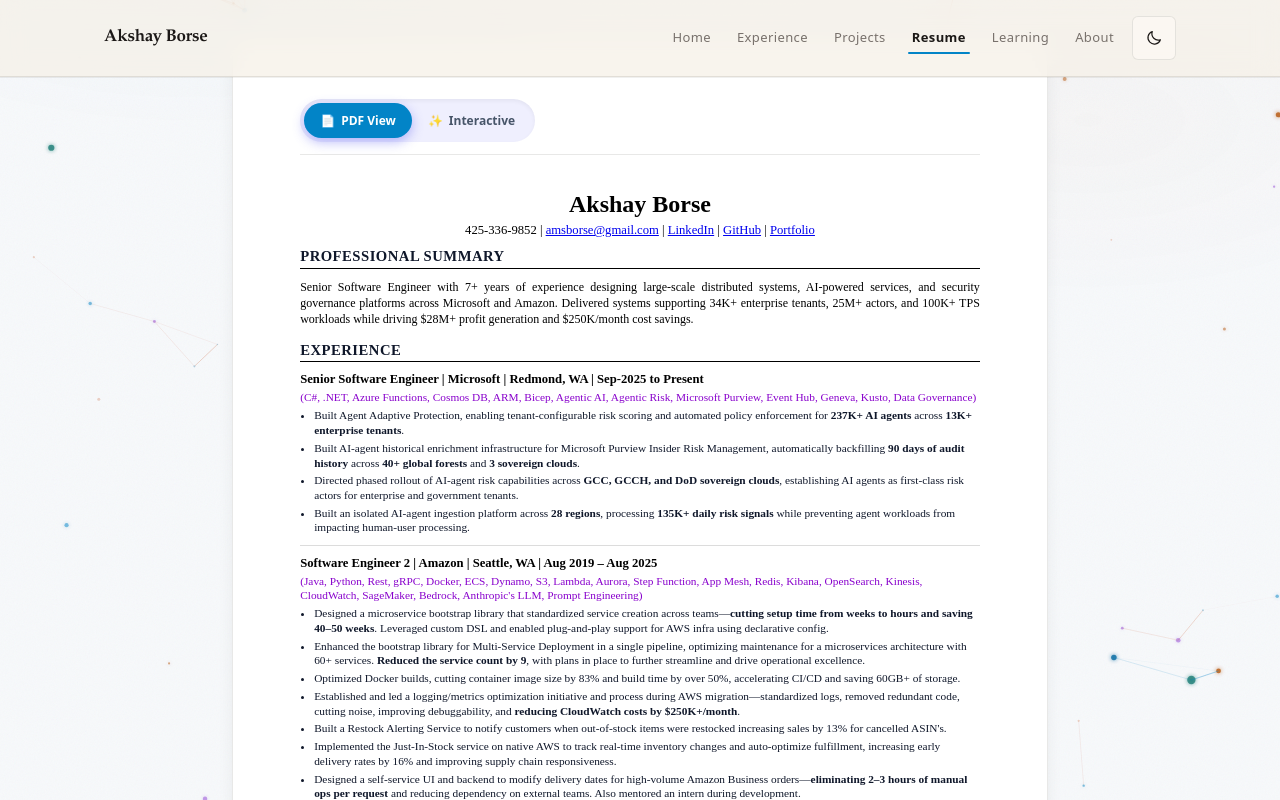
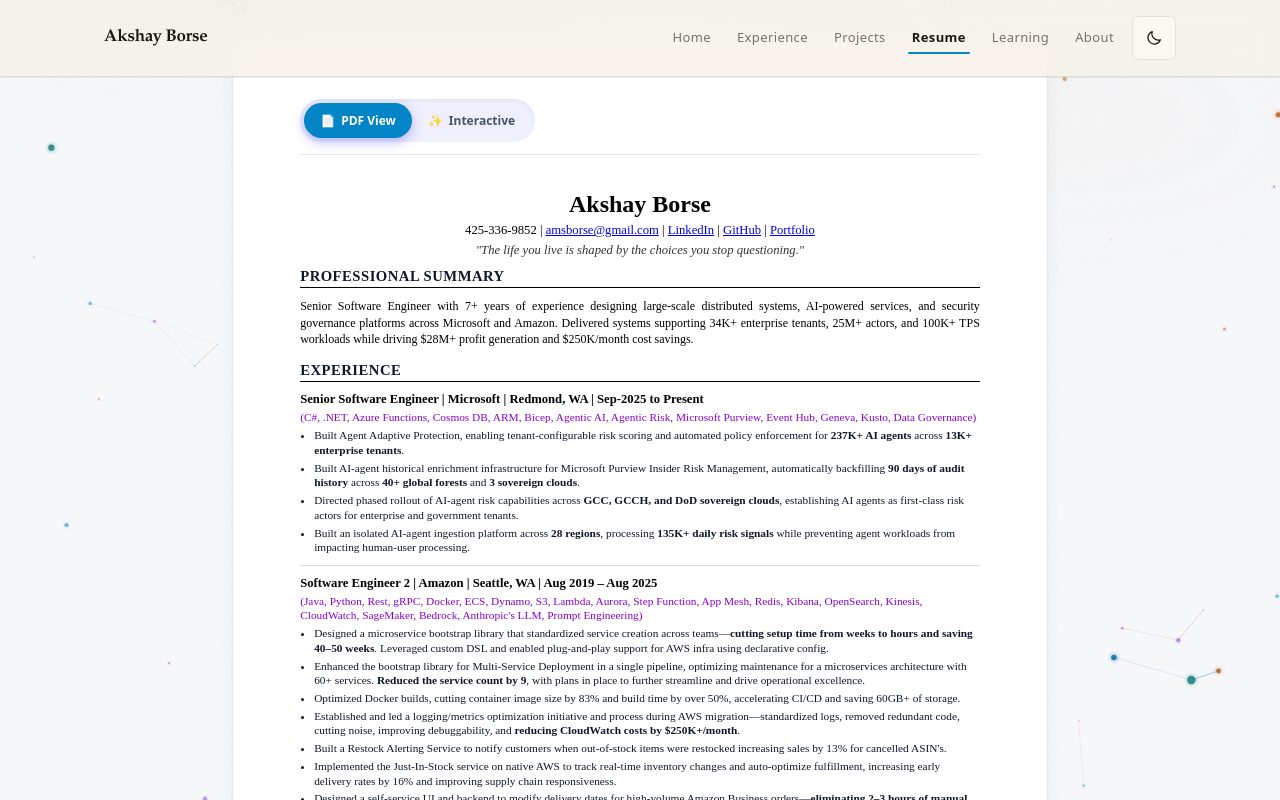
Before and after one commit to amsborse/amsborse.github.io, a React (Vite) app: page /resume in a window 1280 px wide. Shown: the top 800 px of the page. Built offline with nearby package versions, Linux system fonts and the light colour scheme.

Commit message:
Add tagline prompt quote to PDF view and Interactive mode headers in Resume.tsx

```diff
--- a/src/pages/Resume.tsx
+++ b/src/pages/Resume.tsx
@@ -376,6 +376,16 @@
                     Portfolio
                   </a>
                 </div>
+                <div
+                  style={{
+                    fontSize: "9.5pt",
+                    fontStyle: "italic",
+                    color: "#333333",
+                    marginTop: "3px",
+                  }}
+                >
+                  "The life you live is shaped by the choices you stop questioning."
+                </div>
               </div>
 
               <div className="section" style={{ marginTop: "5px" }}>
@@ -833,6 +843,9 @@
                     Substack
                   </a>
                 </div>
+                <p className="mt-2.5 font-mono italic text-xs text-[var(--text-light)]">
+                  "The life you live is shaped by the choices you stop questioning."
+                </p>
               </div>
 
               {/* Stats bar with active animations */}
```
Also changed, not shown: .agent-memory/index.json, .agent-memory/visual-baselines/tempcard1785646203857__default__desktop__tmp-visual.json (added), .agent-memory/visual-baselines/tempcard1785646266462__default__desktop__tmp-visual.json (added), .agent-memory/visual-baselines/tempcard1785665389385__default__desktop__tmp-visual.json (added).
